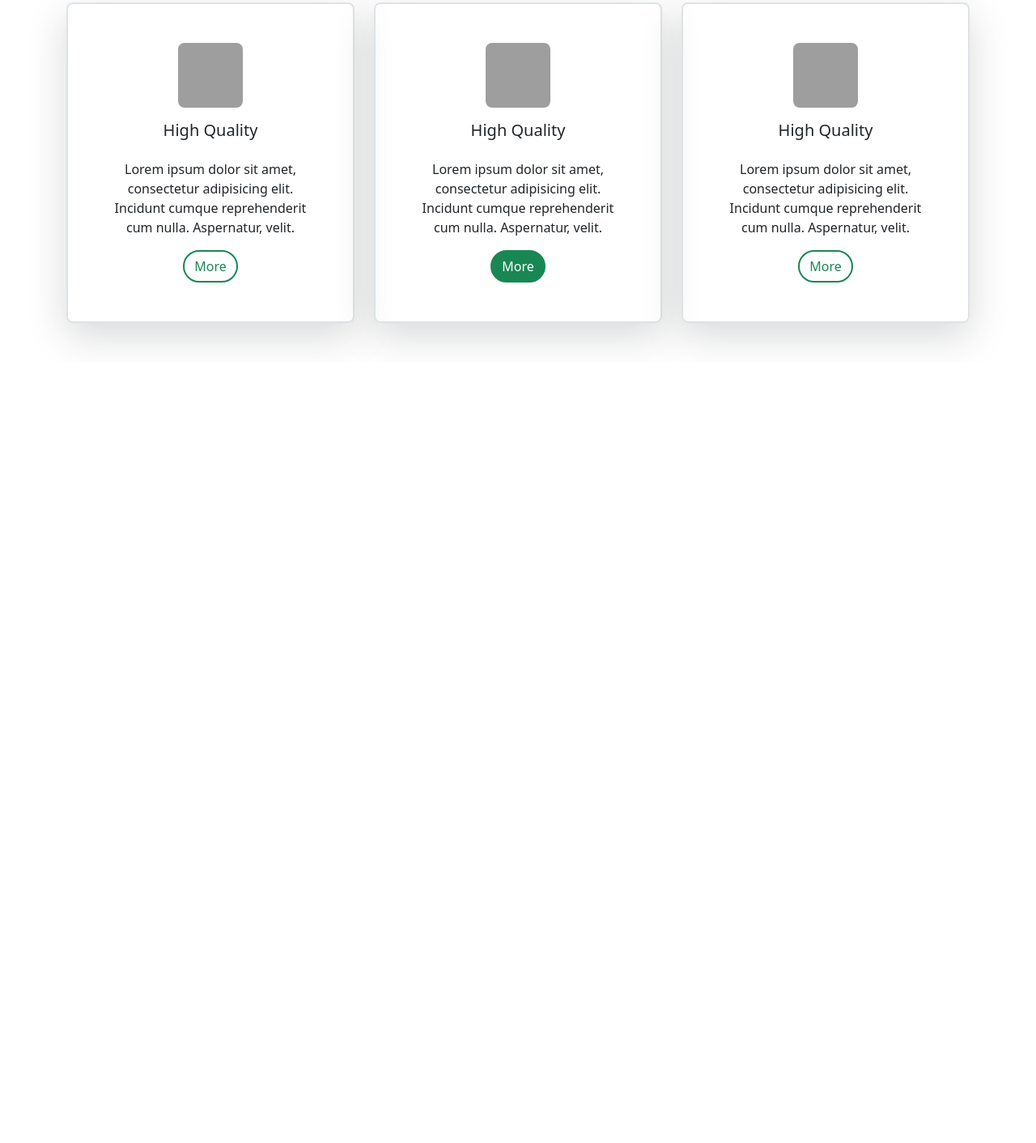
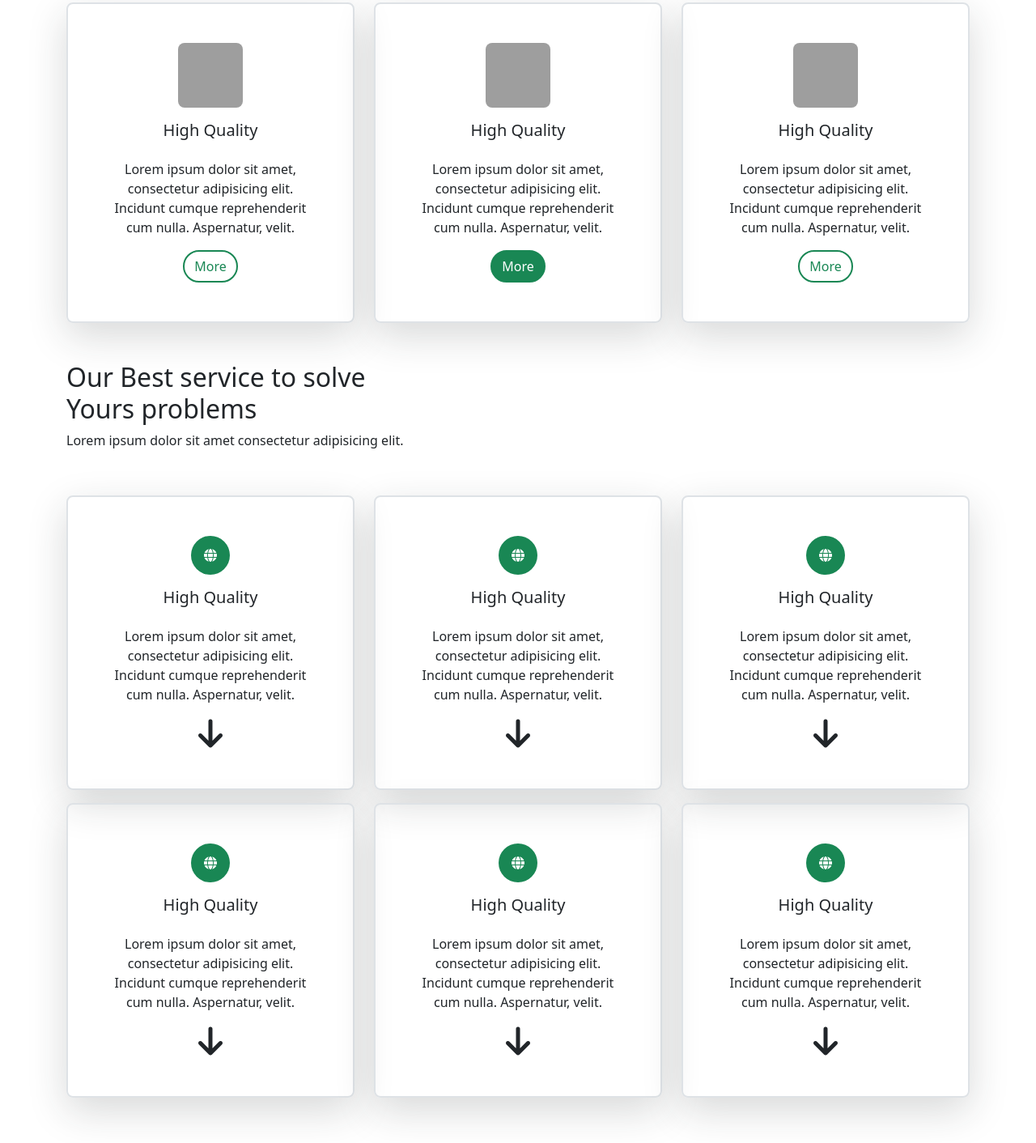
Before and after one commit to adnanhjoy/Innovated, a plain HTML site: page index.html in a window 1280 px wide. Shown: the part 1184-2596 px from the top of the page at 81% size. Before the commit the page ends 1631 px from the top, so only its background shows below. Drawn offline with Linux system fonts and the light colour scheme; grey boxes are pictures that could not be loaded.

Commit message:
Added Service section

```diff
--- a/index.html
+++ b/index.html
@@ -131,7 +131,7 @@
             <h2 class="text-center">We Have Impressive Templetes Features</h2>
             <p class="text-center">Lorem ipsum dolor sit amet consectetur adipisicing elit.</p>
             <div class="row my-5">
-                <div class="col-4 ">
+                <div class="col-lg-4 col-sm-12">
                     <div
                         class="feature-image border border-2 rounded-3 d-flex flex-column justify-content-center align-items-center p-5 shadow-lg">
                         <img class="img-fluid rounded-3" src="images/graphic.jpg" alt="">
@@ -142,7 +142,7 @@
                         <button class="btn btn-outline-success rounded-pill">More</button>
                     </div>
                 </div>
-                <div class="col-4 ">
+                <div class="col-lg-4 col-sm-12">
                     <div
                         class="feature-image border border-2 rounded-3 d-flex flex-column justify-content-center align-items-center p-5 shadow-lg">
                         <img class="img-fluid rounded-3" src="images/graphic.jpg" alt="">
@@ -153,7 +153,7 @@
                         <button class="btn btn-success rounded-pill">More</button>
                     </div>
                 </div>
-                <div class="col-4 ">
+                <div class="col-lg-4 col-sm-12">
                     <div
                         class="feature-image border border-2 rounded-3 d-flex flex-column justify-content-center align-items-center p-5 shadow-lg">
                         <img class="img-fluid rounded-3" src="images/graphic.jpg" alt="">
@@ -169,6 +169,96 @@
             </div>
         </section>
         <!-- feature section end -->
+
+        <!-- service section start -->
+        <section class="container my-5">
+            <h2>Our Best service to solve <br> Yours problems</h2>
+            <p>Lorem ipsum dolor sit amet consectetur adipisicing elit.</p>
+            <div class="row my-5">
+                <div class="col-lg-4 col-md-6 col-sm-12 my-2 ">
+                    <div
+                        class="feature-image border border-2 rounded-3 d-flex flex-column justify-content-center align-items-center p-5 shadow-lg">
+                        <div class="rounded-circle bg-success">
+                            <i class="fa-solid fa-globe text-white p-3"></i>
+                        </div>
+                        <h5 class="text-center py-3">High Quality</h5>
+                        <p class="text-center">Lorem ipsum dolor sit amet, consectetur adipisicing elit. Incidunt cumque
+                            reprehenderit cum
+                            nulla. Aspernatur, velit.</p>
+                        <i class="fa-solid fa-arrow-down fs-1"></i>
+                    </div>
+                </div>
+                <div class="col-lg-4 col-md-6 col-sm-12 my-2 ">
+                    <div
+                        class="feature-image border border-2 rounded-3 d-flex flex-column justify-content-center align-items-center p-5 shadow-lg">
+                        <div class="rounded-circle bg-success">
+                            <i class="fa-solid fa-globe text-white p-3"></i>
+                        </div>
+                        <h5 class="text-center py-3">High Quality</h5>
+                        <p class="text-center">Lorem ipsum dolor sit amet, consectetur adipisicing elit. Incidunt cumque
+                            reprehenderit cum
+                            nulla. Aspernatur, velit.</p>
+                        <i class="fa-solid fa-arrow-down fs-1"></i>
+                    </div>
+                </div>
+                <div class="col-lg-4 col-md-6 col-sm-12 my-2 ">
+                    <div
+                        class="feature-image border border-2 rounded-3 d-flex flex-column justify-content-center align-items-center p-5 shadow-lg">
+                        <div class="rounded-circle bg-success">
+                            <i class="fa-solid fa-globe text-white p-3"></i>
+                        </div>
+                        <h5 class="text-center py-3">High Quality</h5>
+                        <p class="text-center">Lorem ipsum dolor sit amet, consectetur adipisicing elit. Incidunt cumque
+                            reprehenderit cum
+                            nulla. Aspernatur, velit.</p>
+                        <i class="fa-solid fa-arrow-down fs-1"></i>
+                    </div>
+                </div>
+                <div class="col-lg-4 col-md-6 col-sm-12 my-2 ">
+                    <div
+                        class="feature-image border border-2 rounded-3 d-flex flex-column justify-content-center align-items-center p-5 shadow-lg">
+                        <div class="rounded-circle bg-success">
+                            <i class="fa-solid fa-globe text-white p-3"></i>
+                        </div>
+                        <h5 class="text-center py-3">High Quality</h5>
+                        <p class="text-center">Lorem ipsum dolor sit amet, consectetur adipisicing elit. Incidunt cumque
+                            reprehenderit cum
+                            nulla. Aspernatur, velit.</p>
+                        <i class="fa-solid fa-arrow-down fs-1"></i>
+                    </div>
+                </div>
+                <div class="col-lg-4 col-md-6 col-sm-12 my-2 ">
+                    <div
+                        class="feature-image border border-2 rounded-3 d-flex flex-column justify-content-center align-items-center p-5 shadow-lg">
+                        <div class="rounded-circle bg-success">
+                            <i class="fa-solid fa-globe text-white p-3"></i>
+                        </div>
+                        <h5 class="text-center py-3">High Quality</h5>
+                        <p class="text-center">Lorem ipsum dolor sit amet, consectetur adipisicing elit. Incidunt cumque
+                            reprehenderit cum
+                            nulla. Aspernatur, velit.</p>
+                        <i class="fa-solid fa-arrow-down fs-1"></i>
+                    </div>
+                </div>
+                <div class="col-lg-4 col-md-6 col-sm-12 my-2 ">
+                    <div
+                        class="feature-image border border-2 rounded-3 d-flex flex-column justify-content-center align-items-center p-5 shadow-lg">
+                        <div class="rounded-circle bg-success">
+                            <i class="fa-solid fa-globe text-white p-3"></i>
+                        </div>
+                        <h5 class="text-center py-3">High Quality</h5>
+                        <p class="text-center">Lorem ipsum dolor sit amet, consectetur adipisicing elit. Incidunt cumque
+                            reprehenderit cum
+                            nulla. Aspernatur, velit.</p>
+                        <i class="fa-solid fa-arrow-down fs-1"></i>
+                    </div>
+                </div>
+
+
+
+            </div>
+        </section>
+        <!-- service section end -->
     </main>
 
     <script src="js/bootstrap.min.js"></script>
```
